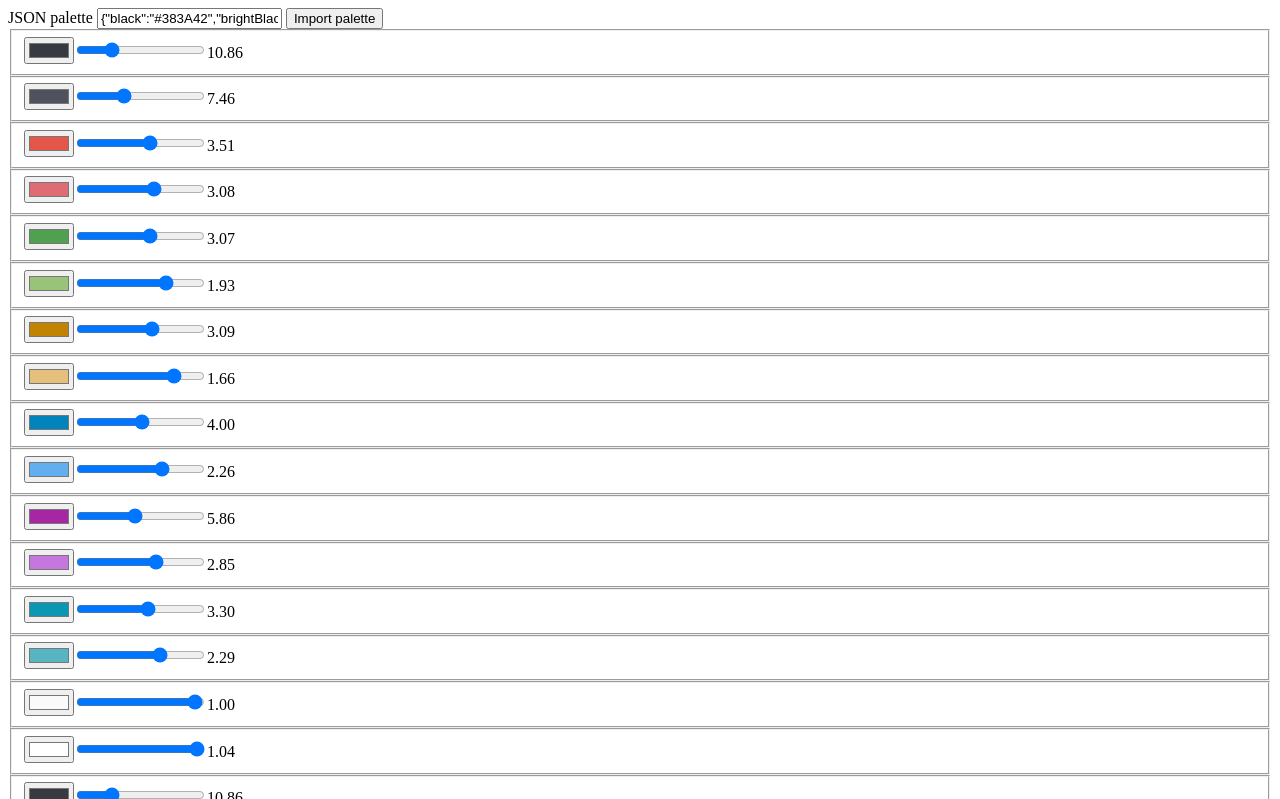
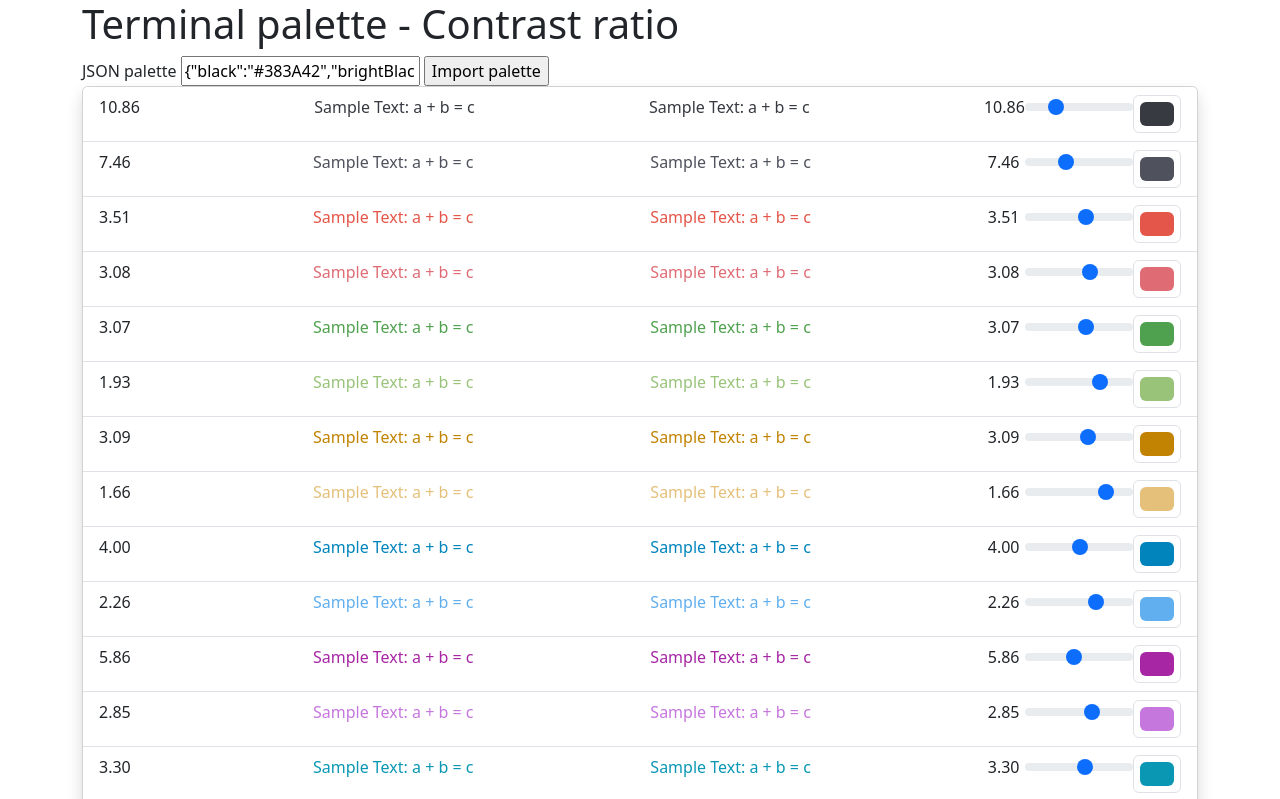
Before and after one commit to antoinechedin/contrast-ratio, a plain HTML site: page index.html in a window 1280 px wide. Both pictures are taken after a click on the input "Import palette". Shown: the top 799 px of the page. Drawn offline with nearby package versions, Linux system fonts and the light colour scheme.

Commit message:
Add bootstrap css and start working on ui

```diff
--- a/index.html
+++ b/index.html
@@ -3,18 +3,27 @@
 
 <head>
     <title>Contrast Ratio</title>
+    <script src="palette.js" defer></script>
+    <script src="color.js" defer></script>
+    <script src="main.js" defer></script>
+    <link href="https://cdn.jsdelivr.net/npm/bootstrap@5.3.3/dist/css/bootstrap.min.css" rel="stylesheet"
+        integrity="sha384-QWTKZyjpPEjISv5WaRU9OFeRpok6YctnYmDr5pNlyT2bRjXh0JMhjY6hW+ALEwIH" crossorigin="anonymous">
 </head>
 
 <body>
-    <form id="import-palette">
-        <label for="json">JSON palette</label>
-        <input type="text" id="json" name="json" />
-        <input type="submit" value="Import palette">
-    </form>
+    <main class="container">
+        <h1>Terminal palette - Contrast ratio</h1>
+        <form id="import-palette">
+            <label for="json">JSON palette</label>
+            <input type="text" id="json" name="json" />
+            <input type="submit" value="Import palette">
+        </form>
+        <form id="palette-edition" class="card shadow">
+        </form>
+    </main>
+    <script src="https://cdn.jsdelivr.net/npm/bootstrap@5.3.3/dist/js/bootstrap.bundle.min.js"
+        integrity="sha384-YvpcrYf0tY3lHB60NNkmXc5s9fDVZLESaAA55NDzOxhy9GkcIdslK1eN7N6jIeHz"
+        crossorigin="anonymous"></script>
 </body>
-<script src="palette.js"></script>
-<script src="color.js"></script>
-<script src="main.js"></script>
-
 
 </html>
--- a/main.js
+++ b/main.js
@@ -1,7 +1,4 @@
-const SLIDER_STEP = 500;
-
 function srgb_to_luminance(rgb) {
-
     rgb = rgb
         .map(x => x / 255)
         .map(x => (x <= 0.03928) ? x / 12.92 : Math.pow((x + 0.055) / 1.055, 2.4));
@@ -12,76 +9,124 @@ function hls_to_luminance(hls) {
     return srgb_to_luminance(okhsl_to_srgb(hls));
 }
 
+function contrastRatioFromHsl(hsl1, hsl2) {
+    return contrastRatio(hls_to_luminance(hsl1), hls_to_luminance(hsl2));
+}
+
 function contrastRatio(l1, l2) {
     return (Math.max(l1, l2) + 0.05) / (Math.min(l1, l2) + 0.05);
 }
 
-class HTMLColorFieldSetElement extends HTMLFieldSetElement {
+class HTMLColorFieldSetElement extends HTMLLIElement {
     constructor() {
-        super()
-        this.id = "";
+        super();
+        this.id = '';
         this.hsl = [0, 0, 0];
-        this.luminance = 0;
+        this.originalHsl = [0, 0, 0];
+        this.changed = false;
     }
 
     static get observedAttributes() {
-        return ['id'];
+        return ['id', 'changed'];
     }
 
-    attributeChangedCallback(name, oldValue, newValue) {
+    attributeChangedCallback(property, oldValue, newValue) {
         if (oldValue === newValue) return;
-        this[name] = newValue;
+        this[property] = newValue;
     }
 
     connectedCallback() {
-        let label =
-            this.input = document.createElement('input');
-        this.input.type = 'color'
-        this.appendChild(this.input);
+        this.className = 'list-group-item d-flex';
+
+        const grow = document.createElement('div');
+        grow.className = 'flex-grow-1 d-flex justify-content-between';
+        this.appendChild(grow);
+
+        this.originalColorRatio = document.createElement('span');
+        this.originalColorRatio.style.flexBasis = '4%';
+        // this.originalColorRatio.className = "ratio";
+        grow.appendChild(this.originalColorRatio);
+
+        this.originalSample = document.createElement('span');
+        this.originalSample.innerText = "Sample Text: a + b = c";
+        grow.appendChild(this.originalSample);
+
+        this.sample = document.createElement('span');
+        this.sample.innerText = "Sample Text: a + b = c";
+        grow.appendChild(this.sample);
+
+        this.colorRatio = document.createElement('span');
+        // this.colorRatio.className = "ratio";
+        this.colorRatio.style.flexBasis = '4%';
+        grow.appendChild(this.colorRatio);
 
         this.slider = document.createElement('input');
         this.slider.type = 'range';
+        this.slider.className = 'form-range';
         this.slider.min = 0;
-        this.slider.max = SLIDER_STEP;
+        this.slider.max = 1;
+        this.slider.step = 0.005;
         this.slider.value = 0;
+        this.slider.style.flexBasis = '10%';
+        this.slider.addEventListener('input', () => {
+            let newHsl = this.hsl;
+            newHsl[2] = this.slider.value;
+            this.setColor(newHsl);
+        });
         this.appendChild(this.slider);
 
-        this.span = document.createElement('span');
-        this.span.innerText = `3.5 Test text ${this.id}`;
-        this.appendChild(this.span);
-
+        this.input = document.createElement('input');
+        this.input.type = 'color'
+        this.input.className = 'form-control form-control-color'
+        this.appendChild(this.input);
         this.input.addEventListener('input', () => {
             this.setColor(srgb_to_okhsl(hex_to_rgb(this.input.value)));
         });
 
-        this.slider.addEventListener('input', () => {
-            let newHsl = this.hsl;
-            newHsl[2] = this.slider.value / SLIDER_STEP;
-            this.setColor(newHsl);
-        })
+        this.resetButton = document.createElement('button');
+        this.resetButton.innerText = 'Clear';
+        this.resetButton.addEventListener('click', (event) => {
+            event.preventDefault();
+            this.setColor(this.originalHsl);
+            this.changed = false;
+            // this.removeAttribute('modified');
+        });
+        this.appendChild(this.resetButton);
     }
 
     setColor(hsl) {
-        this.hsl = hsl;
-        this.luminance = hls_to_luminance(this.hsl);
+        this.hsl = hsl.map(x => x); // Pass by copy
+        this.changed = hsl[0] !== this.originalHsl[0] || hsl[1] !== this.originalHsl[1] || hsl[2] !== this.originalHsl[2];
 
         this.input.value = rgb_to_hex(okhsl_to_srgb(this.hsl));
-        this.slider.value = Math.round(this.hsl[2] * SLIDER_STEP);
-        this.updateText();
+        this.slider.value = this.hsl[2];
+        if (this.changed) {
+            this.resetButton.removeAttribute('hidden');
+            // this.setAttribute('modified', '');
+        } else {
+            this.resetButton.setAttribute('hidden', '');
+            // this.removeAttribute('modified');
+        }
+
+        this.originalSample.style.color = rgb_to_hex(okhsl_to_srgb(this.originalHsl));
+        this.sample.style.color = rgb_to_hex(okhsl_to_srgb(this.hsl));
+        this.updateRatio();
     }
 
-    updateText() {
+    updateRatio() {
         if (backgroundColor === null) {
-            this.span.innerText = `no background color defined`;
+            this.originalColorRatio.innerText = `no background color defined`;
+            this.colorRatio.innerText = `no background color defined`;
             return;
         }
-
-        let ratio = contrastRatio(this.luminance, backgroundColor.luminance);
-        this.span.innerText = `${(ratio).toFixed(2)}`;
+        else {
+            this.originalColorRatio.innerText = contrastRatioFromHsl(this.originalHsl, backgroundColor.hsl).toFixed(2);
+            this.colorRatio.innerText = contrastRatioFromHsl(this.hsl, backgroundColor.hsl).toFixed(2);
+        }
     }
 
 }
-window.customElements.define('color-fieldset', HTMLColorFieldSetElement, { extends: 'fieldset' });
+window.customElements.define('color-fieldset', HTMLColorFieldSetElement, { extends: 'li' });
 
 let backgroundColor = null;
 let colors = [];
@@ -89,24 +134,32 @@ let colors = [];
 const paletteForm = document.getElementById('import-palette');
 paletteForm.addEventListener('submit', (event) => {
     event.preventDefault();
-    const body = document.body;
+    const root = document.getElementById('palette-edition');
+
+    const list = document.createElement('ul');
+    list.className = 'list-group list-group-flush';
+    root.appendChild(list);
 
     let paletteJsonString = paletteForm.elements['json'].value;
     let palette = JSON.parse(paletteJsonString);
 
     for (let key in palette) {
-        let fieldset = document.createElement('fieldset', { is: 'color-fieldset' });
+        let fieldset = document.createElement('li', { is: 'color-fieldset' });
+        fieldset.className = 'list-group-item';
         colors.push(fieldset);
         if (key === "background") {
             backgroundColor = fieldset;
         }
         fieldset.id = key;
-        body.append(fieldset);
-        fieldset.setColor(srgb_to_okhsl(hex_to_rgb(palette[key])));
+        list.append(fieldset);
+
+        let hsl = srgb_to_okhsl(hex_to_rgb(palette[key]));
+        fieldset.originalHsl = hsl;
+        fieldset.setColor(hsl);
     }
 
     colors.forEach((fieldset) => {
-        fieldset.updateText();
+        fieldset.updateRatio();
     })
 })
 
```
